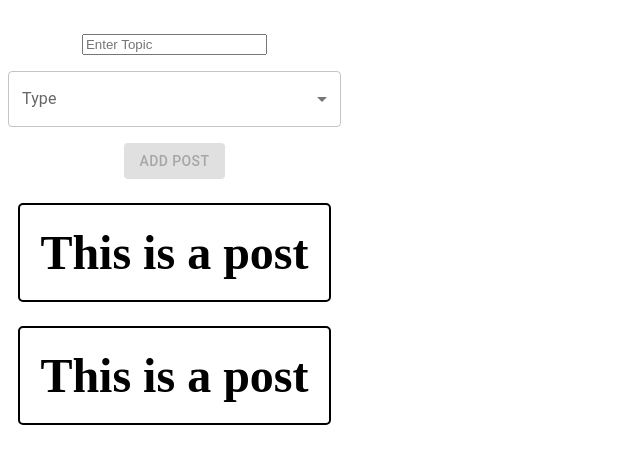
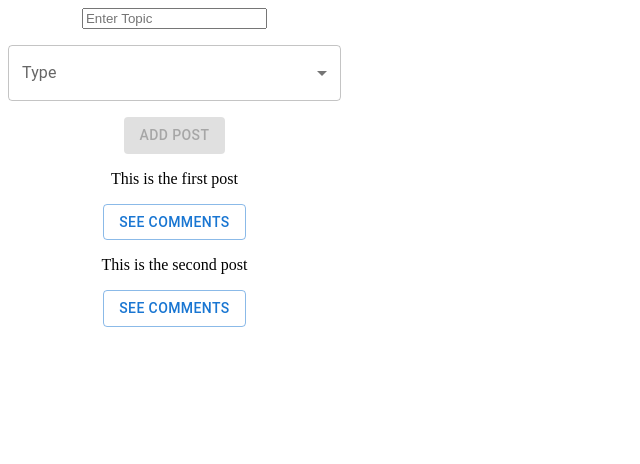
Before and after one commit to LemonDrew/web-forum, a React (Vite) app in the folder frontend/: page /Forum in a window 1280 px wide. Shown: the top 464 px of the page, without its empty margins (0-640 px from the left). Built offline with nearby package versions, Linux system fonts and the light colour scheme.

Commit message:
Add display of posts and their corresponding comments

```diff
--- a/frontend/package.json
+++ b/frontend/package.json
@@ -12,6 +12,7 @@
   "dependencies": {
     "@emotion/react": "^11.14.0",
     "@emotion/styled": "^11.14.0",
+    "@mui/icons-material": "^6.4.0",
     "@mui/material": "^6.3.0",
     "react": "^18.3.1",
     "react-dom": "^18.3.1",
--- a/frontend/src/components/AddPost.jsx
+++ b/frontend/src/components/AddPost.jsx
@@ -57,7 +57,7 @@ function AddPost() {
 
     return (
         <div>
-            <div className="body">
+            <div className="addPost">
                 <input
                     type="text"
                     placeholder="Enter Topic"
--- a/frontend/src/components/Forum.tsx
+++ b/frontend/src/components/Forum.tsx
@@ -1,36 +1,93 @@
 import PostContainer from "./PostContainer";
 import AddPost from "./AddPost";
 import React, { useState } from "react";
-import { useNavigate } from 'react-router-dom';
+import Button from '@mui/material/Button';
+import Dialog from '@mui/material/Dialog';
+import AppBar from '@mui/material/AppBar';
+import Toolbar from '@mui/material/Toolbar';
+import IconButton from '@mui/material/IconButton';
+import Typography from '@mui/material/Typography';
+import CloseIcon from '@mui/icons-material/Close';
+import Slide from '@mui/material/Slide';
+
+// Slide transition for Dialog
+const Transition = React.forwardRef(function Transition(props, ref) {
+  return <Slide direction="up" ref={ref} {...props} />;
+});
 
 // Page where the forum is located
 function Forum() {
+  const data = [
+    { Topic: "This is the first post", Comments: [{ Name: "Jack", Message: "What??" }, { Name: "Jane", Message: "Hello" }] },
+    { Topic: "This is the second post", Comments: [{ Name: "Jack", Message: "What??" }] }
+  ];
 
+  const [open, setOpen] = useState(false);
+  const [currentPost, setCurrentPost] = useState(null); // To hold the currently selected post for dialog
 
+  const handleClickOpen = (post) => {
+    setCurrentPost(post);
+    setOpen(true);
+  };
 
-    return <h2>
-      <AddPost/>
-      <PostContainer/>
-      </h2>;
+  const handleClose = () => {
+    setOpen(false);
+    setCurrentPost(null);
+  };
+
+  return (
+    <div>
+      <AddPost />
+      {data.map((post, index) => (
+        <div key={index}>
+          <p>{post.Topic}</p>
+          <Button variant="outlined" onClick={() => handleClickOpen(post)}>
+            See Comments
+          </Button>
+        </div>
+      ))}
+
+      <Dialog
+        fullScreen
+        open={open}
+        onClose={handleClose}
+        TransitionComponent={Transition}
+      >
+        <AppBar sx={{ position: 'relative' }}>
+          <Toolbar>
+            <IconButton
+              edge="start"
+              color="inherit"
+              onClick={handleClose}
+              aria-label="close"
+            >
+              <CloseIcon />
+            </IconButton>
+            <Typography sx={{ ml: 2, flex: 1 }} variant="h6" component="div">
+              Post Details
+            </Typography>
+          </Toolbar>
+        </AppBar>
+        <div style={{ padding: 20 }}>
+          {currentPost ? (
+            <>
+              <h2>{currentPost.Topic}</h2>
+              <h3>Comments:</h3>
+              <ul>
+                {currentPost.Comments.map((comment, i) => (
+                  <li key={i}>
+                    <strong>{comment.Name}:</strong> {comment.Message}
+                  </li>
+                ))}
+              </ul>
+            </>
+          ) : (
+            <p>No post selected.</p>
+          )}
+        </div>
+      </Dialog>
+    </div>
+  );
 }
 
-const updateForum = async () => {
-  try {
-    const response = await fetch('http://localhost:8000/register', {
-        method: 'POST',
-        headers: {
-            'Content-Type': 'application/json',
-        },
-      });
-    const data = await response.json();
-    return data;
-  } catch (error) {
-    console.error("Error during fetch:", error);
-    return false;
-  }
-};
-
-
-
-
 export default Forum;
--- a/frontend/src/components/PostContainer.jsx
+++ /dev/null
@@ -1,11 +0,0 @@
-import './PostContainer.css'
-import Post from './Post'
-
-function PostContainer() {
-    return <div>
-        <p><Post/></p>
-        <p><Post/></p>
-        </div>
-}
-
-export default PostContainer
```
Also changed, not shown: 1 other file (tests, documents, lock files or other folders).
